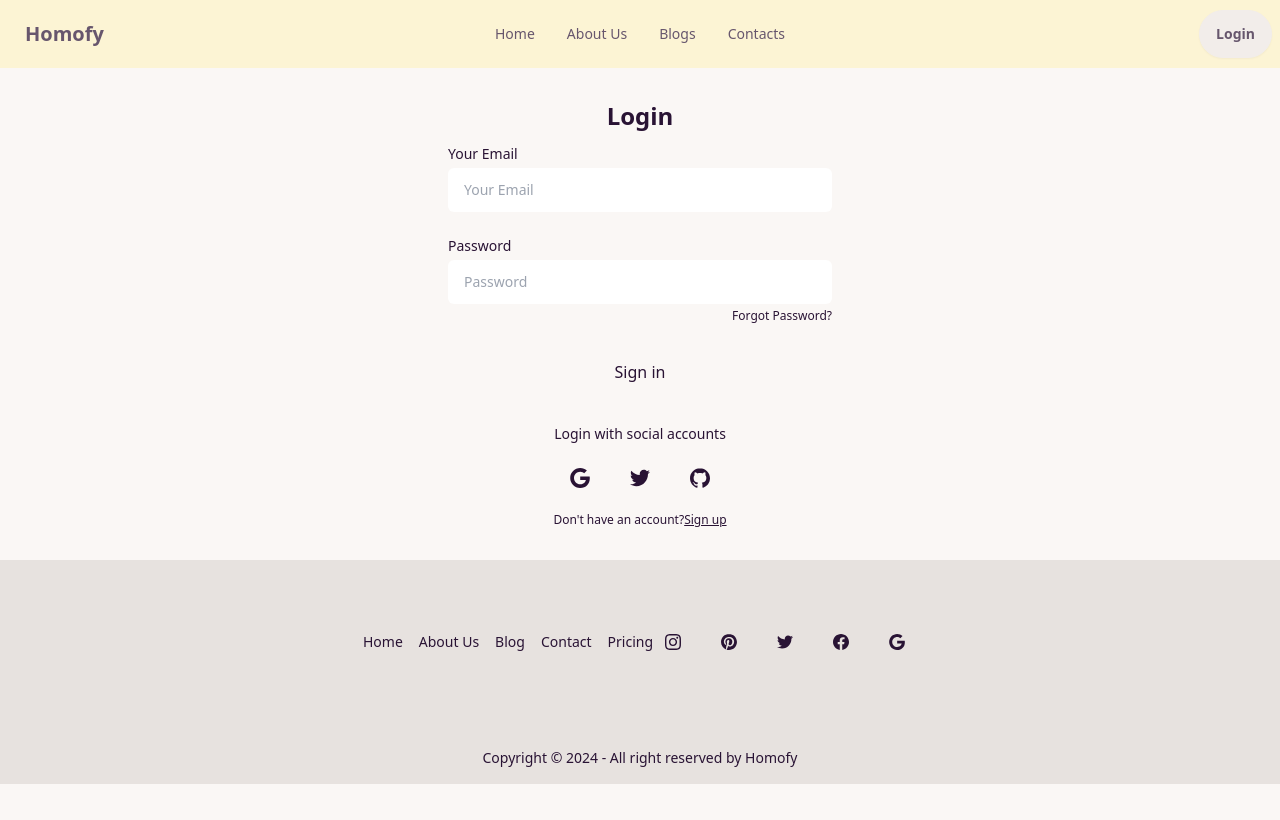
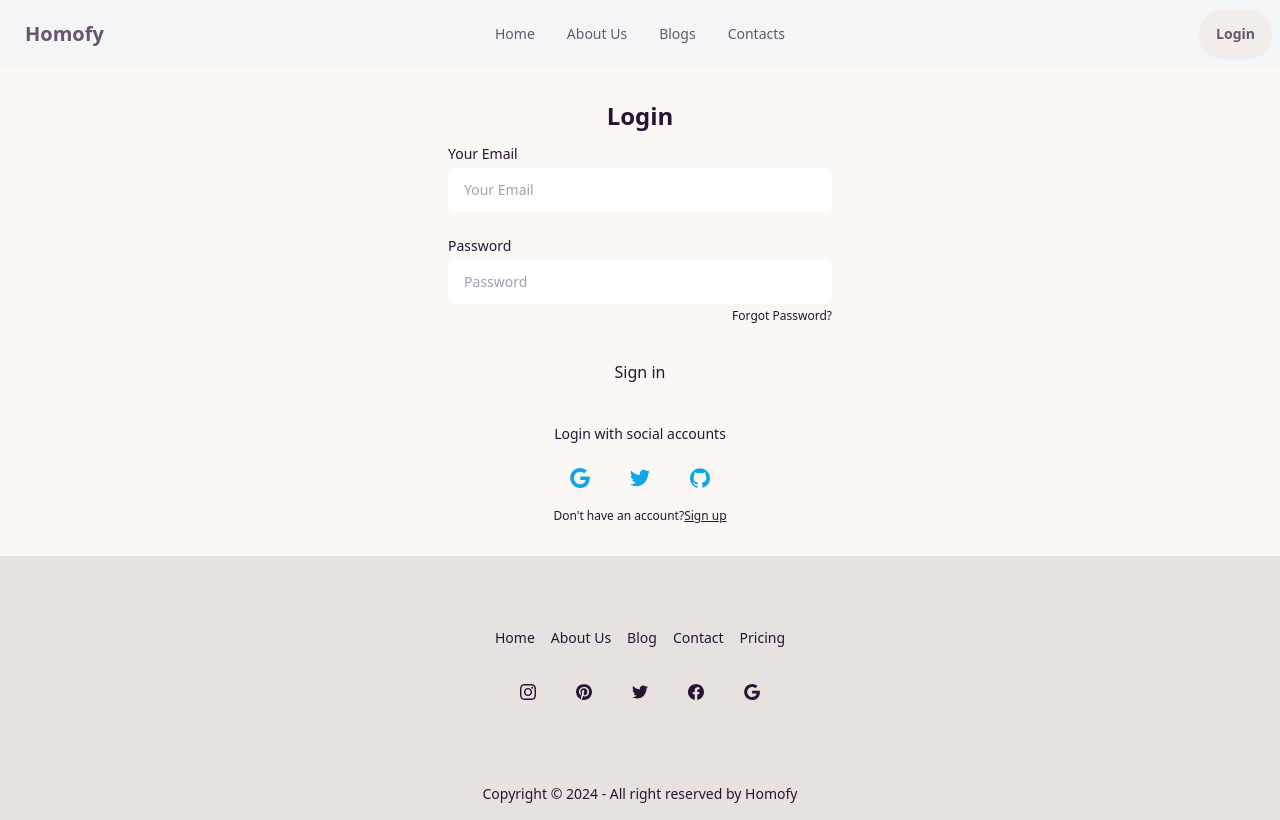
Before and after one commit to muhammad-habibullah9/homofy, a React (Vite) app: page /login in a window 1280 px wide. Built offline with nearby package versions, Linux system fonts and the light colour scheme; no server answers.

Commit message:
google login

```diff
--- a/src/components/Contact/Contact.jsx
+++ b/src/components/Contact/Contact.jsx
@@ -77,7 +77,7 @@ const Contact = () => {
                 <span className="mb-1">Full name</span>
                 <input
                   type="text"
-                  placeholder="Leroy Jenkins"
+                  placeholder="Full Name"
                   className="block py-2 px-2 w-full rounded-md shadow-sm focus:ring focus:ring-opacity-75 focus:dark:ring-fuchsia-600 dark:bg-gray-100"
                 />
               </label>
@@ -85,7 +85,7 @@ const Contact = () => {
                 <span className="mb-1">Email address</span>
                 <input
                   type="email"
-                  placeholder="leroy@jenkins.com"
+                  placeholder="Enter your Email"
                   className="block py-2 px-2 w-full rounded-md shadow-sm focus:ring focus:ring-opacity-75 focus:dark:ring-fuchsia-600 dark:bg-gray-100"
                 />
               </label>
@@ -98,7 +98,7 @@ const Contact = () => {
               </label>
               <button
                 type="button"
-                className="self-center px-8 py-3 text-lg rounded focus:ring hover:ring focus:ring-opacity-75 dark:bg-fuchsia-600 dark:text-gray-50 focus:dark:ring-fuchsia-600 hover:dark:ring-fuchsia-600"
+                className="self-center px-8 py-3 text-lg rounded focus:ring hover:ring focus:ring-opacity-75 dark:bg-sky-500 dark:text-gray-50 focus:dark:ring-sky-700 hover:dark:ring-sky-700"
               >
                 Submit
               </button>
--- a/src/components/Footer/Footer.jsx
+++ b/src/components/Footer/Footer.jsx
@@ -6,8 +6,8 @@ const Footer = () => {
     <div>
       <footer className="footer footer-center bg-base-300 text-base-content p-4">
         <footer>
-          <div className="container flex flex-col p-4 mx-auto md:p-8 lg:flex-row  dark:divide-gray-600">
-            <ul className="self-center py-6 space-y-4 text-center sm:flex sm:space-y-0 sm:justify-around sm:space-x-4 lg:flex-1 lg:justify-start">
+          <div className="container p-4 md:p-8 lg:flex-row  dark:divide-slate-100">
+            <ul className="self-center py-6 text-center sm:flex sm:space-y-0 sm:justify-around sm:space-x-4 lg:flex-1 lg:justify-start">
               <Link to="/">Home</Link>
               <Link to="/about">About Us</Link>
               <Link to="/blogs">Blog</Link>
@@ -20,7 +20,7 @@ const Footer = () => {
                   rel="noopener noreferrer"
                   href="#"
                   title="Instagram"
-                  className="flex items-center justify-center w-8 h-8 rounded-full sm:w-10 sm:h-10 dark:bg-fuchsia-600 dark:text-gray-50"
+                  className="flex items-center justify-center w-8 h-8 rounded-full sm:w-10 sm:h-10 dark:bg-sky-500 dark:text-gray-50"
                 >
                   <svg
                     xmlns="http://www.w3.org/2000/svg"
@@ -35,7 +35,7 @@ const Footer = () => {
                   rel="noopener noreferrer"
                   href="#"
                   title="Pinterest"
-                  className="flex items-center justify-center w-8 h-8 rounded-full sm:w-10 sm:h-10 dark:bg-fuchsia-600 dark:text-gray-50"
+                  className="flex items-center justify-center w-8 h-8 rounded-full sm:w-10 sm:h-10 dark:bg-sky-500 dark:text-gray-50"
                 >
                   <svg
                     xmlns="http://www.w3.org/2000/svg"
@@ -50,7 +50,7 @@ const Footer = () => {
                   rel="noopener noreferrer"
                   href="#"
                   title="Twitter"
-                  className="flex items-center justify-center w-8 h-8 rounded-full sm:w-10 sm:h-10 dark:bg-fuchsia-600 dark:text-gray-50"
+                  className="flex items-center justify-center w-8 h-8 rounded-full sm:w-10 sm:h-10 dark:bg-sky-500 dark:text-gray-50"
                 >
                   <svg
                     xmlns="http://www.w3.org/2000/svg"
@@ -65,7 +65,7 @@ const Footer = () => {
                   rel="noopener noreferrer"
                   href="#"
                   title="Facebook"
-                  className="flex items-center justify-center w-8 h-8 rounded-full sm:w-10 sm:h-10 dark:bg-fuchsia-600 dark:text-gray-50"
+                  className="flex items-center justify-center w-8 h-8 rounded-full sm:w-10 sm:h-10 dark:bg-sky-500 dark:text-gray-50"
                 >
                   <svg
                     xmlns="http://www.w3.org/2000/svg"
@@ -80,7 +80,7 @@ const Footer = () => {
                   rel="noopener noreferrer"
                   href="#"
                   title="Gmail"
-                  className="flex items-center justify-center w-8 h-8 rounded-full sm:w-10 sm:h-10 dark:bg-fuchsia-600 dark:text-gray-50"
+                  className="flex items-center justify-center w-8 h-8 rounded-full sm:w-10 sm:h-10 dark:bg-sky-500 dark:text-gray-50"
                 >
                   <svg
                     xmlns="http://www.w3.org/2000/svg"
--- a/src/components/Login/Login.jsx
+++ b/src/components/Login/Login.jsx
@@ -1,11 +1,11 @@
 import React, { useContext } from "react";
 import Navbar from "../Navbar/Navbar";
 import Footer from "../Footer/Footer";
-import { Link, Navigate, useNavigate } from "react-router-dom";
+import { Link, useNavigate } from "react-router-dom";
 import { AuthContext } from "../Provider/AuthProvider";
 
 const Login = () => {
-  const { logIn } = useContext(AuthContext);
+  const { logIn, googleLogin } = useContext(AuthContext);
   const navigate = useNavigate();
   const handleLogin = (e) => {
     e.preventDefault();
@@ -13,12 +13,23 @@ const Login = () => {
     const form = new FormData(e.currentTarget);
     const email = form.get("email");
     const password = form.get("password");
-    console.log(email, password);
+
     //sing in
     logIn(email, password)
       .then((result) => {
         console.log(result.user);
 
+        // navigate after login
+        navigate("/");
+      })
+      .catch((error) => {
+        console.error(error);
+      });
+  };
+  const handelGoogleLogin = () => {
+    googleLogin()
+      .then((result) => {
+        console.log(result.user);
         // navigate after login
         navigate("/");
       })
@@ -69,7 +80,7 @@ const Login = () => {
               </a>
             </div>
           </div>
-          <button className="block w-full p-3 text-center rounded-sm dark:text-gray-50 dark:bg-fuchsia-600">
+          <button className="block w-full p-3 text-center rounded-sm dark:text-gray-50 dark:bg-sky-500 hover:bg-sky-300">
             Sign in
           </button>
         </form>
@@ -80,30 +91,40 @@ const Login = () => {
           </p>
           <div className="flex-1 h-px sm:w-16 dark:bg-gray-300"></div>
         </div>
-        <div className="flex justify-center space-x-4">
-          <button aria-label="Log in with Google" className="p-3 rounded-sm">
+        <div className="flex justify-center space-x-4 h-10">
+          <button
+            onClick={handelGoogleLogin}
+            aria-label="Log in with Google"
+            className="p-3 rounded-sm text-sky-500"
+          >
             <svg
               xmlns="http://www.w3.org/2000/svg"
               viewBox="0 0 32 32"
-              className="w-5 h-5 fill-current"
+              className="w-5 h-5 fill-current hover:w-6 hover:h-6"
             >
               <path d="M16.318 13.714v5.484h9.078c-0.37 2.354-2.745 6.901-9.078 6.901-5.458 0-9.917-4.521-9.917-10.099s4.458-10.099 9.917-10.099c3.109 0 5.193 1.318 6.38 2.464l4.339-4.182c-2.786-2.599-6.396-4.182-10.719-4.182-8.844 0-16 7.151-16 16s7.156 16 16 16c9.234 0 15.365-6.49 15.365-15.635 0-1.052-0.115-1.854-0.255-2.651z"></path>
             </svg>
           </button>
-          <button aria-label="Log in with Twitter" className="p-3 rounded-sm">
+          <button
+            aria-label="Log in with Twitter"
+            className="p-3 rounded-sm text-sky-500"
+          >
             <svg
               xmlns="http://www.w3.org/2000/svg"
               viewBox="0 0 32 32"
-              className="w-5 h-5 fill-current"
+              className="w-5 h-5 fill-current hover:w-6 hover:h-6"
             >
               <path d="M31.937 6.093c-1.177 0.516-2.437 0.871-3.765 1.032 1.355-0.813 2.391-2.099 2.885-3.631-1.271 0.74-2.677 1.276-4.172 1.579-1.192-1.276-2.896-2.079-4.787-2.079-3.625 0-6.563 2.937-6.563 6.557 0 0.521 0.063 1.021 0.172 1.495-5.453-0.255-10.287-2.875-13.52-6.833-0.568 0.964-0.891 2.084-0.891 3.303 0 2.281 1.161 4.281 2.916 5.457-1.073-0.031-2.083-0.328-2.968-0.817v0.079c0 3.181 2.26 5.833 5.26 6.437-0.547 0.145-1.131 0.229-1.724 0.229-0.421 0-0.823-0.041-1.224-0.115 0.844 2.604 3.26 4.5 6.14 4.557-2.239 1.755-5.077 2.801-8.135 2.801-0.521 0-1.041-0.025-1.563-0.088 2.917 1.86 6.36 2.948 10.079 2.948 12.067 0 18.661-9.995 18.661-18.651 0-0.276 0-0.557-0.021-0.839 1.287-0.917 2.401-2.079 3.281-3.396z"></path>
             </svg>
           </button>
-          <button aria-label="Log in with GitHub" className="p-3 rounded-sm">
+          <button
+            aria-label="Log in with GitHub"
+            className="p-3 rounded-sm text-sky-500"
+          >
             <svg
               xmlns="http://www.w3.org/2000/svg"
               viewBox="0 0 32 32"
-              className="w-5 h-5 fill-current"
+              className="w-5 h-5 hover:w-6 hover:h-6 fill-current"
             >
               <path d="M16 0.396c-8.839 0-16 7.167-16 16 0 7.073 4.584 13.068 10.937 15.183 0.803 0.151 1.093-0.344 1.093-0.772 0-0.38-0.009-1.385-0.015-2.719-4.453 0.964-5.391-2.151-5.391-2.151-0.729-1.844-1.781-2.339-1.781-2.339-1.448-0.989 0.115-0.968 0.115-0.968 1.604 0.109 2.448 1.645 2.448 1.645 1.427 2.448 3.744 1.74 4.661 1.328 0.14-1.031 0.557-1.74 1.011-2.135-3.552-0.401-7.287-1.776-7.287-7.907 0-1.751 0.62-3.177 1.645-4.297-0.177-0.401-0.719-2.031 0.141-4.235 0 0 1.339-0.427 4.4 1.641 1.281-0.355 2.641-0.532 4-0.541 1.36 0.009 2.719 0.187 4 0.541 3.043-2.068 4.381-1.641 4.381-1.641 0.859 2.204 0.317 3.833 0.161 4.235 1.015 1.12 1.635 2.547 1.635 4.297 0 6.145-3.74 7.5-7.296 7.891 0.556 0.479 1.077 1.464 1.077 2.959 0 2.14-0.020 3.864-0.020 4.385 0 0.416 0.28 0.916 1.104 0.755 6.4-2.093 10.979-8.093 10.979-15.156 0-8.833-7.161-16-16-16z"></path>
             </svg>
--- a/src/components/Navbar/Navbar.jsx
+++ b/src/components/Navbar/Navbar.jsx
@@ -29,7 +29,7 @@ const Navbar = () => {
     </>
   );
   return (
-    <div className="navbar bg-amber-100 opacity-70">
+    <div className="navbar bg-slate-100 opacity-70">
       <div className="navbar-start">
         <div className="dropdown">
           <div tabIndex={0} role="button" className="btn btn-ghost lg:hidden">
--- a/src/components/Provider/AuthProvider.jsx
+++ b/src/components/Provider/AuthProvider.jsx
@@ -1,9 +1,11 @@
 import React, { createContext, useEffect, useState } from "react";
 import {
+  GoogleAuthProvider,
   createUserWithEmailAndPassword,
   getAuth,
   onAuthStateChanged,
   signInWithEmailAndPassword,
+  signInWithPopup,
   signOut,
 } from "firebase/auth";
 import app from "../firebase/firebase.config";
@@ -12,6 +14,7 @@ export const AuthContext = createContext(null);
 
 const AuthProvider = ({ children }) => {
   const auth = getAuth(app);
+  const provider = new GoogleAuthProvider();
 
   const [user, setUser] = useState(null);
 
@@ -21,6 +24,10 @@ const AuthProvider = ({ children }) => {
   //login
   const logIn = (email, password) => {
     return signInWithEmailAndPassword(auth, email, password);
+  };
+  // login with google
+  const googleLogin = () => {
+    return signInWithPopup(auth, provider);
   };
   //logOut
   const logOut = () => {
@@ -41,6 +48,7 @@ const AuthProvider = ({ children }) => {
     user,
     createUser,
     logIn,
+    googleLogin,
     logOut,
   };
 
```
